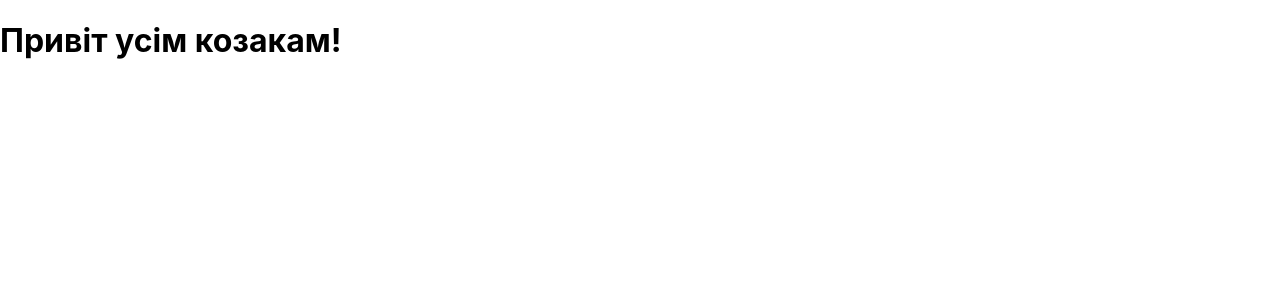
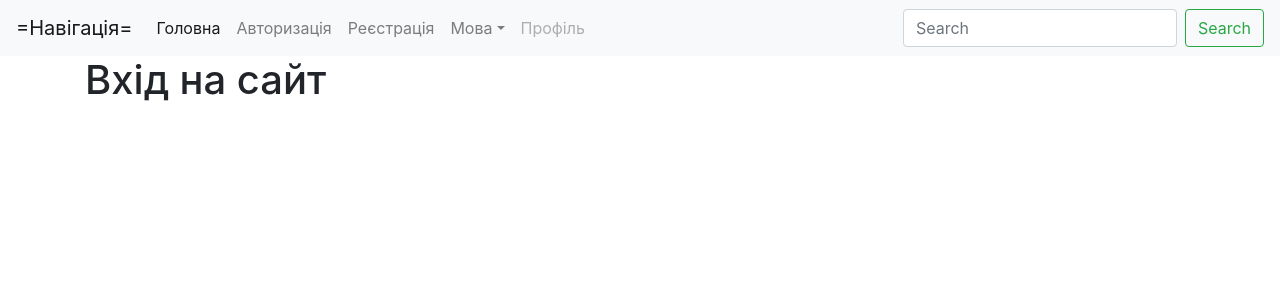
Before and after one commit to novakvova/ITLibReactAzurePu816, a React (Create React App) app in the folder LibIT.Web/client-app/: page /login in a window 1280 px wide. Shown: the top 300 px of the page. Built offline with nearby package versions, Linux system fonts and the light colour scheme.

Commit message:
Add Navmenu and Router page

```diff
--- a/LibIT.Web/client-app/src/App.js
+++ b/LibIT.Web/client-app/src/App.js
@@ -1,10 +1,41 @@
 // import logo from './logo.svg';
 import React, { Component } from 'react';
+import {
+  BrowserRouter as Router,
+  Switch,
+  Route
+} from 'react-router-dom';
 import './App.css';
+import LoginPage from './components/auth/login/LoginPage';
+import RegisterPage from './components/auth/register/RegisterPage';
+import HomePage from './components/home/HomePage';
+import Navbar from './components/navbar/Navbar';
 
 class App extends Component {
   render() {
-    return ( <h1>Привіт усім козакам!</h1> );
+    console.log("----App RENDER----");
+    return (
+      <Router>
+        <Navbar/>
+        <div className="container">
+        <Switch>
+
+          <Route exact path='/'>
+            <HomePage/>
+          </Route>
+
+          <Route exact path='/login'>
+            <LoginPage/>
+          </Route>
+
+          <Route exact path='/register'>
+            <RegisterPage/>
+          </Route>
+
+        </Switch>
+        </div>
+      </Router>
+    );
   }
 }
 
--- /dev/null
+++ b/LibIT.Web/client-app/src/components/auth/login/LoginPage.jsx
@@ -0,0 +1,12 @@
+import React, { Component } from 'react';
+
+class LoginPage extends Component {
+    state = {  }
+    render() {
+        return (
+            <h1>Вхід на сайт</h1>
+         );
+    }
+}
+
+export default LoginPage;
--- /dev/null
+++ b/LibIT.Web/client-app/src/components/auth/register/RegisterPage.jsx
@@ -0,0 +1,12 @@
+import React, { Component } from 'react';
+
+class RegisterPage extends Component {
+    state = {  }
+    render() {
+        return (
+            <h1>Реєстрація</h1>
+         );
+    }
+}
+
+export default RegisterPage;
--- /dev/null
+++ b/LibIT.Web/client-app/src/components/home/HomePage.jsx
@@ -0,0 +1,10 @@
+import React, { Component } from 'react';
+
+class HomePage extends Component {
+
+    render() {
+        return ( <h1>home Page</h1> );
+    }
+}
+
+export default HomePage;
--- /dev/null
+++ b/LibIT.Web/client-app/src/components/navbar/Navbar.js
@@ -0,0 +1,50 @@
+import React, { Component } from 'react';
+import { Link } from 'react-router-dom';
+
+class Navbar extends Component {
+
+    render() {
+        return (
+            <nav className="navbar navbar-expand-lg navbar-light bg-light">
+                <Link className="navbar-brand" to="/">=Навігація=</Link>
+                <button className="navbar-toggler" type="button" data-toggle="collapse" data-target="#navbarSupportedContent" aria-controls="navbarSupportedContent" aria-expanded="false" aria-label="Toggle navigation">
+                    <span className="navbar-toggler-icon"></span>
+                </button>
+
+                <div className="collapse navbar-collapse" id="navbarSupportedContent">
+                    <ul className="navbar-nav mr-auto">
+                        <li className="nav-item active">
+                            <Link className="nav-link" to="/">Головна <span className="sr-only">(current)</span></Link>
+                        </li>
+                        <li className="nav-item">
+                            <Link className="nav-link" to="/login">Авторизація</Link>
+                        </li>
+                        <li className="nav-item">
+                            <Link className="nav-link" to="/register">Реєстрація</Link>
+                        </li>
+                        <li className="nav-item dropdown">
+                            <Link className="nav-link dropdown-toggle" to="/" id="navbarDropdown" role="button" data-toggle="dropdown" aria-haspopup="true" aria-expanded="false">
+                                Мова
+                            </Link>
+                            <div className="dropdown-menu" aria-labelledby="navbarDropdown">
+                                <Link className="dropdown-item" to="/">Action</Link>
+                                <Link className="dropdown-item" to="/">Another action</Link>
+                                <div className="dropdown-divider"></div>
+                                <Link className="dropdown-item" to="/">Something else here</Link>
+                            </div>
+                        </li>
+                        <li className="nav-item">
+                            <Link className="nav-link disabled" to="/">Профіль</Link>
+                        </li>
+                    </ul>
+                    <form className="form-inline my-2 my-lg-0">
+                        <input className="form-control mr-sm-2" type="search" placeholder="Search" aria-label="Search" />
+                        <button className="btn btn-outline-success my-2 my-sm-0" type="submit">Search</button>
+                    </form>
+                </div>
+            </nav>
+        );
+    }
+}
+
+export default Navbar;
--- a/LibIT.Web/client-app/src/index.js
+++ b/LibIT.Web/client-app/src/index.js
@@ -1,3 +1,4 @@
+import 'bootstrap/dist/css/bootstrap.css';
 import React from 'react';
 import ReactDOM from 'react-dom';
 import './index.css';
```
